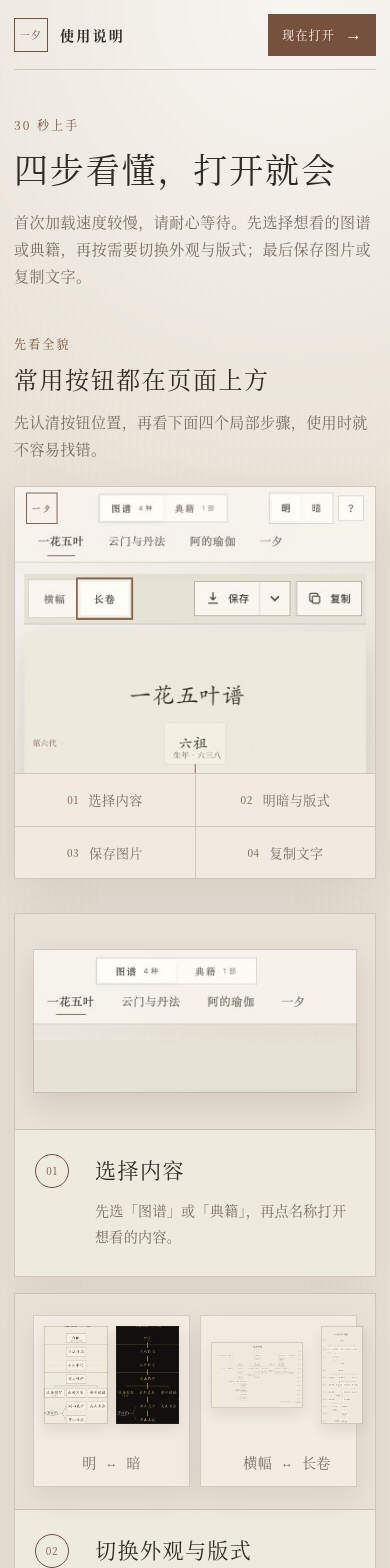
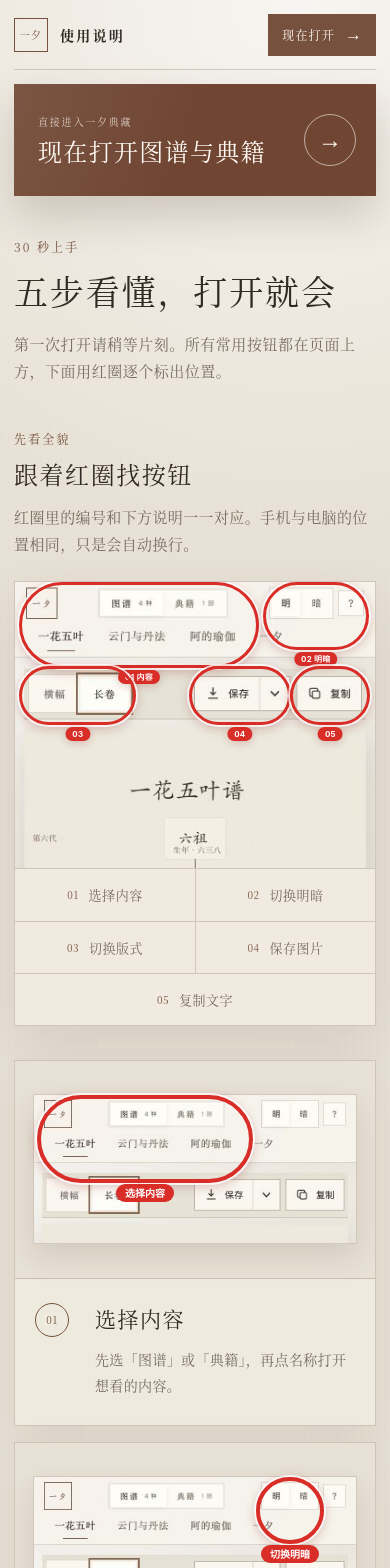
Before and after one commit to NoraLigithub/yixi-chart, a Next.js app: page /guide in a window 390 px wide. Shown: the top 1568 px of the page. Built offline with nearby package versions, Linux system fonts and the light colour scheme; no server answers.

Commit message:
make illustrated guide entry unmistakable

```diff
--- a/app/guide/guide.module.css
+++ b/app/guide/guide.module.css
@@ -104,10 +104,72 @@
   letter-spacing: 0;
 }
 
+.primaryOpenWrap {
+  width: min(calc(100% - 40px), 1180px);
+  margin: 22px auto 0;
+}
+
+.primaryOpen {
+  display: grid;
+  min-height: 132px;
+  grid-template-columns: minmax(0, 1fr) auto;
+  gap: 28px;
+  align-items: center;
+  padding: 26px clamp(28px, 5vw, 58px);
+  color: #fffaf4;
+  background:
+    linear-gradient(110deg, rgba(255, 255, 255, 0.08), transparent 48%),
+    #704633;
+  box-shadow: 0 20px 44px rgba(61, 43, 30, 0.2);
+  text-decoration: none;
+  transition:
+    background-color 160ms ease,
+    box-shadow 160ms ease,
+    transform 160ms ease;
+}
+
+.primaryOpen:hover {
+  background-color: #603724;
+  box-shadow: 0 24px 50px rgba(61, 43, 30, 0.24);
+  transform: translateY(-2px);
+}
+
+.primaryOpen > span {
+  display: grid;
+  gap: 8px;
+}
+
+.primaryOpen small {
+  color: rgba(255, 250, 244, 0.74);
+  font-family: var(--kai);
+  font-size: 12px;
+  letter-spacing: 0.18em;
+}
+
+.primaryOpen strong {
+  font-family: var(--serif);
+  font-size: clamp(26px, 4vw, 42px);
+  font-weight: 500;
+  letter-spacing: 0.08em;
+  line-height: 1.2;
+}
+
+.primaryOpen > b {
+  display: grid;
+  width: clamp(54px, 7vw, 72px);
+  height: clamp(54px, 7vw, 72px);
+  place-items: center;
+  border: 1px solid rgba(255, 250, 244, 0.58);
+  border-radius: 50%;
+  font-family: sans-serif;
+  font-size: clamp(24px, 3vw, 34px);
+  font-weight: 400;
+}
+
 .content {
   width: min(calc(100% - 40px), 1180px);
   margin: 0 auto;
-  padding: clamp(54px, 8vw, 108px) 0 72px;
+  padding: clamp(44px, 7vw, 88px) 0 72px;
 }
 
 .intro {
@@ -185,6 +247,17 @@
   box-shadow: 0 22px 54px rgba(61, 43, 30, 0.1);
 }
 
+.overviewDesktopFrame,
+.overviewMobileFrame {
+  position: relative;
+}
+
+.overviewMobileFrame {
+  display: none;
+  width: min(100%, 390px);
+  margin: 0 auto;
+}
+
 .overviewDesktopShot,
 .overviewMobileShot {
   background-color: #f4f0e8;
@@ -198,12 +271,111 @@
 }
 
 .overviewMobileShot {
-  display: none;
+  aspect-ratio: 390 / 310;
+  background-size: 100% auto;
+}
+
+.callout {
+  position: absolute;
+  border: clamp(3px, 0.35vw, 5px) solid #d92d28;
+  border-radius: 999px;
+  box-shadow:
+    0 0 0 2px rgba(255, 255, 255, 0.78),
+    0 3px 12px rgba(126, 19, 17, 0.28);
+  pointer-events: none;
+}
+
+.callout b {
+  position: absolute;
+  top: calc(100% + 5px);
+  left: 50%;
+  padding: 3px 7px;
+  border-radius: 999px;
+  color: #fff;
+  background: #d92d28;
+  box-shadow: 0 2px 8px rgba(126, 19, 17, 0.22);
+  font-family: var(--sans);
+  font-size: clamp(8px, 0.9vw, 12px);
+  font-weight: 700;
+  letter-spacing: 0.03em;
+  line-height: 1;
+  white-space: nowrap;
+  transform: translateX(-50%);
+}
+
+.desktopCalloutChoose {
+  top: 1%;
+  left: 38.2%;
+  width: 24.7%;
+  height: 10.5%;
+}
+
+.desktopCalloutTheme {
+  top: 1.5%;
+  left: 88.9%;
+  width: 7.2%;
+  height: 8%;
+}
+
+.desktopCalloutLayout {
+  top: 13.4%;
+  left: 69.5%;
+  width: 11.2%;
+  height: 9.5%;
+}
+
+.desktopCalloutSave {
+  top: 13.5%;
+  left: 80.7%;
+  width: 10.4%;
+  height: 9.3%;
+}
+
+.desktopCalloutCopy {
+  top: 13.6%;
+  left: 90.6%;
+  width: 8.1%;
+  height: 9.2%;
+}
+
+.mobileCalloutChoose {
+  top: 0;
+  left: 1.2%;
+  width: 66.5%;
+  height: 30%;
+}
+
+.mobileCalloutTheme {
+  top: 0;
+  left: 68.8%;
+  width: 29.5%;
+  height: 24%;
+}
+
+.mobileCalloutLayout {
+  top: 29.5%;
+  left: 1.2%;
+  width: 32.5%;
+  height: 20.5%;
+}
+
+.mobileCalloutSave {
+  top: 29.5%;
+  left: 48.2%;
+  width: 28.5%;
+  height: 20.5%;
+}
+
+.mobileCalloutCopy {
+  top: 29.5%;
+  left: 76.5%;
+  width: 22.2%;
+  height: 20.5%;
 }
 
 .overviewLegend {
   display: grid;
-  grid-template-columns: repeat(4, minmax(0, 1fr));
+  grid-template-columns: repeat(5, minmax(0, 1fr));
   border-top: 1px solid var(--guide-line);
 }
 
@@ -233,7 +405,7 @@
 
 .steps {
   display: grid;
-  grid-template-columns: repeat(2, minmax(0, 1fr));
+  grid-template-columns: repeat(6, minmax(0, 1fr));
   gap: clamp(16px, 2.2vw, 26px);
   padding: 0;
   margin: clamp(34px, 5vw, 56px) 0 0;
@@ -241,17 +413,26 @@
 }
 
 .steps li {
+  grid-column: span 2;
   overflow: hidden;
   border: 1px solid var(--guide-line);
   background: rgba(247, 242, 232, 0.48);
   box-shadow: 0 18px 45px rgba(61, 43, 30, 0.08);
 }
 
+.steps li:nth-child(4) {
+  grid-column: 2 / span 2;
+}
+
+.steps li:nth-child(5) {
+  grid-column: 4 / span 2;
+}
+
 .visualStage {
   display: grid;
-  min-height: 246px;
+  min-height: 224px;
   place-items: center;
-  padding: 28px;
+  padding: 28px 20px;
   border-bottom: 1px solid var(--guide-line);
   background:
     linear-gradient(rgba(247, 242, 232, 0.38), rgba(247, 242, 232, 0.38)),
@@ -259,110 +440,104 @@
 }
 
 .detailShot {
+  position: relative;
   border: 1px solid rgba(95, 70, 50, 0.24);
   background-color: #f4f0e8;
-  background-repeat: no-repeat;
   box-shadow: 0 12px 28px rgba(61, 43, 30, 0.12);
 }
 
-.shotChoose {
-  width: min(100%, 520px);
-  height: 156px;
-  background-position: 54% top;
-  background-size: 1280px 720px;
+.detailShotImage {
+  position: absolute;
+  inset: 0;
+  background-color: #f4f0e8;
+  background-repeat: no-repeat;
 }
 
-.appearanceDemo {
-  display: grid;
-  width: min(100%, 500px);
-  grid-template-columns: repeat(2, minmax(0, 1fr));
-  gap: 16px;
+.detailShotMobile {
+  display: none;
 }
 
-.comparePanel {
-  display: grid;
-  min-height: 180px;
-  grid-template-rows: 1fr auto;
-  gap: 12px;
-  padding: 14px 14px 12px;
-  border: 1px solid rgba(95, 70, 50, 0.2);
-  background: rgba(247, 242, 232, 0.72);
-  box-shadow: 0 12px 28px rgba(61, 43, 30, 0.08);
+.shotChoose {
+  width: min(100%, 340px);
+  height: 150px;
 }
 
-.themeSamples {
-  display: grid;
-  min-height: 112px;
-  grid-template-columns: repeat(2, minmax(0, 1fr));
-  gap: 8px;
+.shotChoose .detailShotImage {
+  background-position: 50% top;
+  background-size: 960px 540px;
 }
 
-.themeSamples > div,
-.bannerSample,
-.scrollSample {
-  border: 1px solid rgba(95, 70, 50, 0.2);
-  background-position: center 14%;
-  background-repeat: no-repeat;
-  box-shadow: 0 6px 14px rgba(61, 43, 30, 0.1);
+.shotTheme,
+.shotControls {
+  width: min(100%, 360px);
+  height: 150px;
 }
 
-.themeSamples > div {
-  background-size: auto 210%;
+.shotTheme .detailShotImage,
+.shotControls .detailShotImage {
+  background-position: right top;
+  background-size: 960px 540px;
 }
 
-.layoutSamples {
-  display: flex;
-  min-height: 112px;
-  gap: 18px;
-  align-items: center;
-  justify-content: center;
+.detailRing {
+  position: absolute;
+  border: 4px solid #d92d28;
+  border-radius: 999px;
+  box-shadow:
+    0 0 0 2px rgba(255, 255, 255, 0.8),
+    0 3px 12px rgba(126, 19, 17, 0.28);
+  pointer-events: none;
 }
 
-.bannerSample {
-  width: 118px;
-  height: 84px;
-  background-size: cover;
+.detailRing b {
+  position: absolute;
+  top: calc(100% + 5px);
+  left: 50%;
+  padding: 4px 9px;
+  border-radius: 999px;
+  color: #fff;
+  background: #d92d28;
+  font-family: var(--sans);
+  font-size: 10px;
+  font-weight: 700;
+  line-height: 1;
+  white-space: nowrap;
+  transform: translateX(-50%);
 }
 
-.scrollSample {
-  width: 50px;
-  height: 112px;
-  background-position: center top;
-  background-size: 100% auto;
+.ringChoose {
+  top: 2%;
+  left: 13%;
+  width: 74%;
+  height: 50%;
 }
 
-.comparePanel p {
-  display: flex;
-  gap: 9px;
-  align-items: center;
-  justify-content: center;
-  margin: 0;
-  color: var(--guide-ink);
-  font-family: var(--serif);
-  font-size: 12px;
-  letter-spacing: 0.08em;
+.ringTheme {
+  top: 5%;
+  left: 70%;
+  width: 21%;
+  height: 45%;
 }
 
-.comparePanel p i {
-  color: var(--guide-soft);
-  font-family: sans-serif;
-  font-size: 12px;
-  font-style: normal;
-  letter-spacing: 0;
+.ringLayout {
+  top: 50%;
+  left: 18%;
+  width: 31%;
+  height: 43%;
 }
 
-.shotSave {
-  width: min(100%, 330px);
-  height: 140px;
-  background-position: 91% 11%;
-  background-size: 1792px 1008px;
+.ringSave {
+  top: 50%;
+  left: 48.5%;
+  width: 27%;
+  height: 43%;
 }
 
-.shotCopy {
-  width: min(100%, 280px);
-  height: 140px;
-  background-position: right 11%;
-  background-size: 1792px 1008px;
+.ringCopy {
+  top: 50%;
+  left: 75.5%;
+  width: 22%;
+  height: 43%;
 }
 
 .stepBody {
@@ -478,8 +653,24 @@
   letter-spacing: 0;
 }
 
+@media (max-width: 980px) {
+  .steps {
+    grid-template-columns: repeat(2, minmax(0, 1fr));
+  }
+
+  .steps li,
+  .steps li:nth-child(4) {
+    grid-column: auto;
+  }
+
+  .steps li:nth-child(5) {
+    grid-column: 1 / -1;
+  }
+}
+
 @media (max-width: 760px) {
   .header,
+  .primaryOpenWrap,
   .content {
     width: min(calc(100% - 28px), 1180px);
   }
@@ -502,8 +693,28 @@
     font-size: 10px;
   }
 
+  .primaryOpenWrap {
+    margin-top: 14px;
+  }
+
+  .primaryOpen {
+    min-height: 112px;
+    gap: 18px;
+    padding: 22px 20px 22px 24px;
+  }
+
+  .primaryOpen small {
+    font-size: 10px;
+  }
+
+  .primaryOpen > b {
+    width: 52px;
+    height: 52px;
+    font-size: 24px;
+  }
+
   .content {
-    padding-top: 46px;
+    padding-top: 42px;
   }
 
   .lead {
@@ -520,16 +731,12 @@
     margin: 0;
   }
 
-  .overviewDesktopShot {
+  .overviewDesktopFrame {
     display: none;
   }
 
-  .overviewMobileShot {
+  .overviewMobileFrame {
     display: block;
-    width: min(100%, 390px);
-    aspect-ratio: 390 / 310;
-    margin: 0 auto;
-    background-size: 100% auto;
   }
 
   .overviewLegend {
@@ -540,32 +747,88 @@
     min-height: 52px;
   }
 
-  .overviewLegend span:nth-child(3) {
+  .overviewLegend span:nth-child(odd) {
     border-left: 0;
+  }
+
+  .overviewLegend span:nth-child(n + 3) {
     border-top: 1px solid var(--guide-line);
   }
 
-  .overviewLegend span:nth-child(4) {
-    border-top: 1px solid var(--guide-line);
+  .overviewLegend span:last-child {
+    grid-column: 1 / -1;
   }
 
   .steps {
     grid-template-columns: 1fr;
   }
 
+  .steps li,
+  .steps li:nth-child(4),
+  .steps li:nth-child(5) {
+    grid-column: 1;
+  }
+
   .visualStage {
-    min-height: 216px;
+    min-height: 218px;
     padding: 18px;
   }
 
-  .shotChoose {
-    height: 144px;
-    background-position: 53% top;
-    background-size: 1120px 630px;
+  .detailShotDesktop {
+    display: none;
   }
 
-  .appearanceDemo {
-    width: min(100%, 500px);
+  .detailShotMobile {
+    display: block;
+  }
+
+  .shotChoose,
+  .shotTheme,
+  .shotControls {
+    width: min(100%, 360px);
+    height: 150px;
+  }
+
+  .shotChoose .detailShotMobile,
+  .shotTheme .detailShotMobile,
+  .shotControls .detailShotMobile {
+    background-position: center top;
+    background-size: 100% auto;
+  }
+
+  .ringChoose {
+    top: 0;
+    left: 1%;
+    width: 67%;
+    height: 59%;
+  }
+
+  .ringTheme {
+    top: 0;
+    left: 69%;
+    width: 21%;
+    height: 45%;
+  }
+
+  .ringLayout {
+    top: 58%;
+    left: 1%;
+    width: 33%;
+    height: 40%;
+  }
+
+  .ringSave {
+    top: 58%;
+    left: 48%;
+    width: 29%;
+    height: 40%;
+  }
+
+  .ringCopy {
+    top: 58%;
+    left: 76%;
+    width: 23%;
+    height: 40%;
   }
 
   .stepBody {
@@ -605,32 +868,8 @@
     font-size: 34px;
   }
 
-  .shotSave,
-  .shotCopy {
-    height: 132px;
-  }
-
-  .appearanceDemo {
-    gap: 10px;
-  }
-
-  .comparePanel {
-    min-height: 162px;
-    padding: 10px;
-  }
-
-  .themeSamples,
-  .layoutSamples {
-    min-height: 98px;
-  }
-
-  .bannerSample {
-    width: 92px;
-    height: 66px;
-  }
-
-  .scrollSample {
-    width: 42px;
-    height: 98px;
+  .primaryOpen strong {
+    font-size: 24px;
+    letter-spacing: 0.055em;
   }
 }
--- a/app/guide/page.tsx
+++ b/app/guide/page.tsx
@@ -15,32 +15,47 @@ const steps = [
     title: "选择内容",
     copy: "先选「图谱」或「典籍」，再点名称打开想看的内容。",
     shotClass: styles.shotChoose,
-    shotAlt: "界面上方的图谱、典籍和内容名称选择区",
+    ringClass: styles.ringChoose,
+    shotAlt: "红圈标出的图谱、典籍和内容名称选择区",
   },
   {
     number: "02",
-    title: "切换外观与版式",
-    copy: "「明 / 暗」改变底色；横幅适合电脑、iPad，长卷适合手机。",
-    shotClass: styles.shotAppearance,
-    shotAlt: "界面上方的明暗与横幅长卷切换按钮",
+    title: "切换明暗",
+    copy: "点右上角「明 / 暗」，就能切换浅色和深色画面。",
+    shotClass: styles.shotTheme,
+    ringClass: styles.ringTheme,
+    shotAlt: "红圈标出的右上角明暗切换按钮",
   },
   {
     number: "03",
-    title: "保存图片",
-    copy: "点「保存」即可。手机、iPad 在系统菜单选择「存储图像」，电脑会直接下载。",
-    shotClass: styles.shotSave,
-    shotAlt: "界面上方的保存按钮和版本选择箭头",
+    title: "切换版式",
+    copy: "「横幅」适合电脑、iPad；「长卷」适合手机向下阅读。",
+    shotClass: styles.shotControls,
+    ringClass: styles.ringLayout,
+    shotAlt: "红圈标出的横幅和长卷切换按钮",
   },
   {
     number: "04",
+    title: "保存图片",
+    copy: "点「保存」即可。手机、iPad 在系统菜单选择「存储图像」，电脑会直接下载。",
+    shotClass: styles.shotControls,
+    ringClass: styles.ringSave,
+    shotAlt: "红圈标出的保存按钮和版本选择箭头",
+  },
+  {
+    number: "05",
     title: "复制文字",
     copy: "点「复制」，取得当前图谱或典籍的完整文字。",
-    shotClass: styles.shotCopy,
-    shotAlt: "界面上方的复制按钮",
+    shotClass: styles.shotControls,
+    ringClass: styles.ringCopy,
+    shotAlt: "红圈标出的复制按钮",
   },
 ] as const;
 
 export default function GuidePage() {
+  const desktopShot = assetPath("/guide/interface-desktop.jpg");
+  const mobileShot = assetPath("/guide/interface-mobile.jpg");
+
   return (
     <main className={styles.page}>
       <ChartCacheWarmer />
@@ -51,7 +66,7 @@ export default function GuidePage() {
           </span>
           <span>
             <strong>使用说明</strong>
-            <small>四步上手</small>
+            <small>五步上手</small>
           </span>
         </a>
         <a className={styles.back} href={assetPath("/")}>
@@ -60,12 +75,22 @@ export default function GuidePage() {
         </a>
       </header>
 
+      <div className={styles.primaryOpenWrap}>
+        <a className={styles.primaryOpen} href={assetPath("/")}>
+          <span>
+            <small>直接进入一夕典藏</small>
+            <strong>现在打开图谱与典籍</strong>
+          </span>
+          <b aria-hidden="true">→</b>
+        </a>
+      </div>
+
       <article className={styles.content}>
         <section className={styles.intro}>
           <p className={styles.eyebrow}>30 秒上手</p>
-          <h1>四步看懂，打开就会</h1>
+          <h1>五步看懂，打开就会</h1>
           <p className={styles.lead}>
-            首次加载速度较慢，请耐心等待。先选择想看的图谱或典籍，再按需要切换外观与版式；最后保存图片或复制文字。
+            第一次打开请稍等片刻。所有常用按钮都在页面上方，下面用红圈逐个标出位置。
           </p>
         </section>
 
@@ -73,41 +98,104 @@ export default function GuidePage() {
           <div className={styles.overviewHeading}>
             <p className={styles.eyebrow}>先看全貌</p>
             <div>
-              <h2 id="overview-title">常用按钮都在页面上方</h2>
+              <h2 id="overview-title">跟着红圈找按钮</h2>
               <p>
-                先认清按钮位置，再看下面四个局部步骤，使用时就不容易找错。
+                红圈里的编号和下方说明一一对应。手机与电脑的位置相同，只是会自动换行。
               </p>
             </div>
           </div>
           <figure className={styles.overviewFigure}>
+            <div className={styles.overviewDesktopFrame}>
               <div
                 className={styles.overviewDesktopShot}
                 role="img"
-              aria-label="电脑版图谱页面全貌，内容选择、明暗、版式、保存与复制按钮都位于页面上方"
-              style={{
-                backgroundImage: `url("${assetPath("/guide/interface-desktop.jpg")}")`,
-              }}
+                aria-label="电脑版图谱页面全貌，五个红圈分别标出内容选择、明暗、版式、保存与复制按钮"
+                style={{ backgroundImage: `url("${desktopShot}")` }}
               />
+              <span
+                className={`${styles.callout} ${styles.desktopCalloutChoose}`}
+                aria-hidden="true"
+              >
+                <b>01 内容</b>
+              </span>
+              <span
+                className={`${styles.callout} ${styles.desktopCalloutTheme}`}
+                aria-hidden="true"
+              >
+                <b>02 明暗</b>
+              </span>
+              <span
+                className={`${styles.callout} ${styles.desktopCalloutLayout}`}
+                aria-hidden="true"
+              >
+                <b>03 版式</b>
+              </span>
+              <span
+                className={`${styles.callout} ${styles.desktopCalloutSave}`}
+                aria-hidden="true"
+              >
+                <b>04 保存</b>
+              </span>
+              <span
+                className={`${styles.callout} ${styles.desktopCalloutCopy}`}
+                aria-hidden="true"
+              >
+                <b>05 复制</b>
+              </span>
+            </div>
+            <div className={styles.overviewMobileFrame}>
               <div
                 className={styles.overviewMobileShot}
                 role="img"
-              aria-label="手机版图谱页面上方全貌，展示内容选择、明暗、版式、保存与复制按钮的位置"
-              style={{
-                backgroundImage: `url("${assetPath("/guide/interface-mobile.jpg")}")`,
-              }}
+                aria-label="手机版图谱页面上方全貌，五个红圈分别标出内容选择、明暗、版式、保存与复制按钮"
+                style={{ backgroundImage: `url("${mobileShot}")` }}
               />
+              <span
+                className={`${styles.callout} ${styles.mobileCalloutChoose}`}
+                aria-hidden="true"
+              >
+                <b>01 内容</b>
+              </span>
+              <span
+                className={`${styles.callout} ${styles.mobileCalloutTheme}`}
+                aria-hidden="true"
+              >
+                <b>02 明暗</b>
+              </span>
+              <span
+                className={`${styles.callout} ${styles.mobileCalloutLayout}`}
+                aria-hidden="true"
+              >
+                <b>03</b>
+              </span>
+              <span
+                className={`${styles.callout} ${styles.mobileCalloutSave}`}
+                aria-hidden="true"
+              >
+                <b>04</b>
+              </span>
+              <span
+                className={`${styles.callout} ${styles.mobileCalloutCopy}`}
+                aria-hidden="true"
+              >
+                <b>05</b>
+              </span>
+            </div>
             <figcaption className={styles.overviewLegend}>
               <span>
                 <b>01</b>选择内容
               </span>
               <span>
-                <b>02</b>明暗与版式
+                <b>02</b>切换明暗
               </span>
               <span>
-                <b>03</b>保存图片
+                <b>03</b>切换版式
               </span>
               <span>
-                <b>04</b>复制文字
+                <b>04</b>保存图片
+              </span>
+              <span>
+                <b>05</b>复制文字
               </span>
             </figcaption>
           </figure>
@@ -117,71 +205,26 @@ export default function GuidePage() {
           {steps.map((step) => (
             <li key={step.number}>
               <div className={styles.visualStage}>
-                {step.number === "02" ? (
-                  <div
-                    className={styles.appearanceDemo}
-                    role="group"
-                    aria-label="明暗色调与横幅长卷形状对照"
-                  >
-                    <div className={styles.comparePanel}>
-                      <div className={styles.themeSamples}>
-                        <div
-                          role="img"
-                          aria-label="浅色图谱局部"
-                          style={{
-                            backgroundImage: `url("${assetPath("/charts/previews/yihua-light-desktop.preview-999fd53db7.jpg")}")`,
-                          }}
-                        />
-                        <div
-                          role="img"
-                          aria-label="深色图谱局部"
-                          style={{
-                            backgroundImage: `url("${assetPath("/charts/previews/yihua-dark-desktop.preview-1746e4498f.jpg")}")`,
-                          }}
-                        />
-                      </div>
-                      <p>
-                        <span>明</span>
-                        <i aria-hidden="true">↔</i>
-                        <span>暗</span>
-                      </p>
-                    </div>
-                    <div className={styles.comparePanel}>
-                      <div className={styles.layoutSamples}>
-                        <div
-                          className={styles.bannerSample}
-                          role="img"
-                          aria-label="横幅图谱缩略图"
-                          style={{
-                            backgroundImage: `url("${assetPath("/charts/previews/yihua-light-desktop.preview-999fd53db7.jpg")}")`,
-                          }}
-                        />
-                        <div
-                          className={styles.scrollSample}
-                          role="img"
-                          aria-label="长卷图谱缩略图"
-                          style={{
-                            backgroundImage: `url("${assetPath("/charts/previews/yihua-light-mobile.preview-27390eafe2.jpg")}")`,
-                          }}
-                        />
-                      </div>
-                      <p>
-                        <span>横幅</span>
-                        <i aria-hidden="true">↔</i>
-                        <span>长卷</span>
-                      </p>
-                    </div>
-                  </div>
-                ) : (
                 <div
                   className={`${styles.detailShot} ${step.shotClass}`}
                   role="img"
                   aria-label={step.shotAlt}
-                    style={{
-                      backgroundImage: `url("${assetPath("/guide/interface-desktop.jpg")}")`,
-                    }}
+                >
+                  <div
+                    className={`${styles.detailShotImage} ${styles.detailShotDesktop}`}
+                    style={{ backgroundImage: `url("${desktopShot}")` }}
                   />
-                )}
+                  <div
+                    className={`${styles.detailShotImage} ${styles.detailShotMobile}`}
+                    style={{ backgroundImage: `url("${mobileShot}")` }}
+                  />
+                  <span
+                    className={`${styles.detailRing} ${step.ringClass}`}
+                    aria-hidden="true"
+                  >
+                    <b>{step.title}</b>
+                  </span>
+                </div>
               </div>
               <div className={styles.stepBody}>
                 <span>{step.number}</span>
@@ -197,7 +240,7 @@ export default function GuidePage() {
         <section className={styles.responsiveNote}>
           <p className={styles.eyebrow}>手机也一样</p>
           <div>
-            <h2>四步会自动纵向排列</h2>
+            <h2>五步会自动纵向排列</h2>
             <p>
               查看横幅时可以左右拖动；切成长卷后，顺着页面向下阅读即可。
             </p>
```
Also changed, not shown: 1 other file (tests, documents, lock files or other folders). Lines whose indentation alone changed are shown as unchanged.
